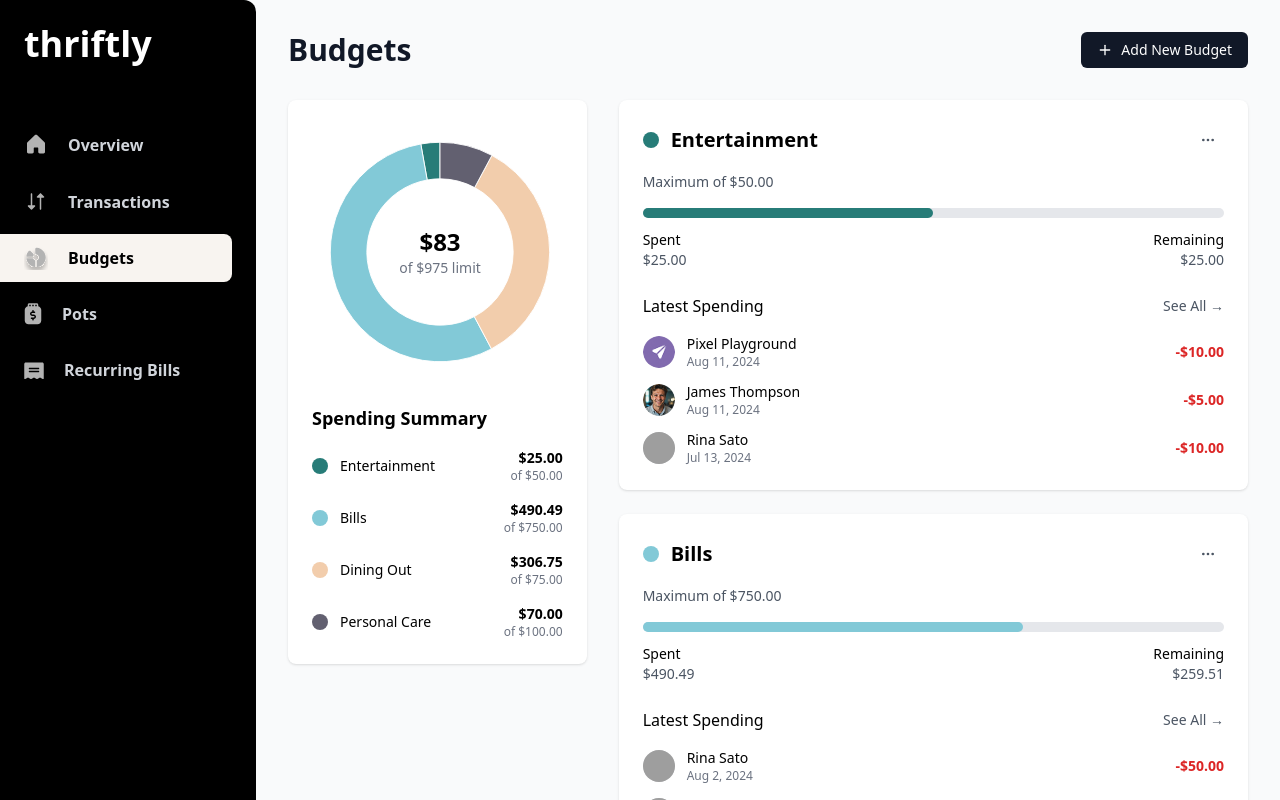
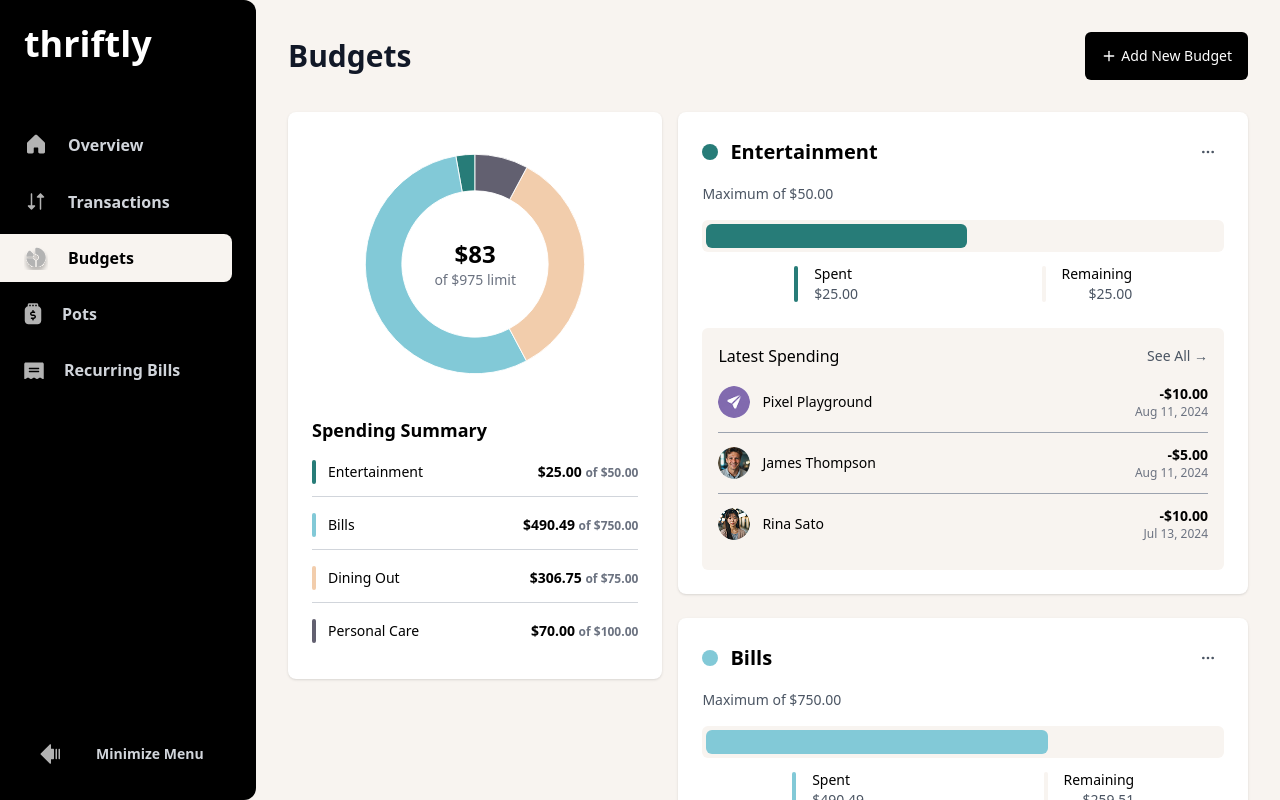
Before and after one commit to devwande/thriftly, a React (Vite) app: page /budget in a window 1280 px wide. Shown: the top 800 px of the page. Built offline with nearby package versions, Linux system fonts and the light colour scheme; grey boxes are pictures that could not be loaded.

Commit message:
budget page done

```diff
--- a/src/components/budget/BudgetCategoryCard.tsx
+++ b/src/components/budget/BudgetCategoryCard.tsx
@@ -44,21 +44,28 @@ const BudgetCategoryCard = ({
       <p className="text-sm text-gray-600 mb-4">Maximum of ${maximum.toFixed(2)}</p>
 
       <div className="mb-6">
-        <div className="w-full bg-gray-200 rounded-full h-2.5 mb-3">
+        <div className="w-full bg-[#F8F4F0] rounded-md h-8 mb-3 flex items-center">
             <div
-            className="h-2.5 rounded-full"
+                className="h-6 mx-1 rounded-md"
                 style={{
                 width: `${Math.min(percentage, 100)}%`,
                 backgroundColor: theme,
                 }}
             ></div>
         </div>
-        <div className="flex justify-between text-sm">
+        <div className="flex justify-around text-sm">
+          <div className="flex items-center gap-4">
+            <div className="w-1 h-9 rounded-full" style={{ backgroundColor: theme }} />
             <div>
                 <p className="font-medium">Spent</p>
                 <p className="text-gray-600">${spent.toFixed(2)}</p>
             </div>
+          </div>
+
           <div className="text-right">
+            <div className="flex items-center gap-4">
+                <div className="w-1 h-9 rounded-full bg-[#F8F4F0]"/>
+                <div>
                     <p className="font-medium">Remaining</p>
                     <p className={isOverBudget ? "text-red-600" : "text-gray-600"}>
                       {isOverBudget ? "-" : ""}${Math.abs(remaining).toFixed(2)}
@@ -66,9 +73,11 @@ const BudgetCategoryCard = ({
                 </div>
             </div>
            </div>
+        </div>
+      </div>
 
-      <div>
-        <div className="flex items-center justify-between mb-4">
+      <div className="p-4 bg-[#F8F4F0] rounded-md">
+        <div className="flex items-center justify-between mb-4 ">
           <h4 className="font-medium">Latest Spending</h4>
           <button className="text-sm text-gray-600 hover:underline">See All →</button>
         </div>
--- a/src/components/budget/LatestTransactions.tsx
+++ b/src/components/budget/LatestTransactions.tsx
@@ -12,19 +12,21 @@ interface LatestTransactionsProps {
 
 const LatestTransactions = ({ transactions, formatDate }: LatestTransactionsProps) => {
   return (
-    <div className="space-y-3">
+    <div className="space-y-3 ">
       {transactions.map((transaction, index) => (
-        <div key={index} className="flex items-center justify-between">
+        <div key={index} className={`flex items-center justify-between pb-3 ${
+        index !== transactions.length - 1 ? "border-b border-gray-400" : ""
+      }`}>
           <div className="flex items-center gap-3">
             <div className="w-8 h-8 bg-gray-200 rounded-full overflow-hidden flex items-center justify-center">
               <img src={transaction.avatar} alt={transaction.name} className="w-full h-full object-cover" />
             </div>
-            <div>
-              <p className="text-sm font-medium">{transaction.name}</p>
+            <p className="text-sm font-medium">{transaction.name}</p>
+          </div>
+          <div className="text-right">
+              <p className="text-sm font-semibold">-${Math.abs(transaction.amount).toFixed(2)}</p>
               <p className="text-xs text-gray-500">{formatDate(transaction.date)}</p>
-            </div>
           </div>
-          <p className="text-sm font-semibold text-red-600">-${Math.abs(transaction.amount).toFixed(2)}</p>
         </div>
       ))}
     </div>
--- a/src/components/budget/SpendingSummary.tsx
+++ b/src/components/budget/SpendingSummary.tsx
@@ -11,15 +11,18 @@ const SpendingSummary = ({ budgetData }: SpendingSummaryProps) => {
   return (
     <div className="space-y-4 mt-6">
       <h3 className="font-semibold text-lg">Spending Summary</h3>
-      {budgetData.map((budget) => (
-        <div key={budget.category} className="flex items-center justify-between">
+      {budgetData.map((budget, index) => (
+        <div
+          key={budget.category}
+          className={`flex items-center justify-between pb-3 ${
+            index !== budgetData.length - 1 ? "border-b border-gray-300" : ""
+          }`} >
           <div className="flex items-center gap-3">
-            <div className="w-4 h-4 rounded-full" style={{ backgroundColor: budget.theme }} />
+            <div className="w-1 h-6 rounded-full" style={{ backgroundColor: budget.theme }} />
             <span className="text-sm font-medium">{budget.category}</span>
           </div>
           <div className="text-right">
-            <p className="text-sm font-semibold">${budget.spent.toFixed(2)}</p>
-            <p className="text-xs text-gray-500">of ${budget.maximum.toFixed(2)}</p>
+            <p className="text-sm font-semibold">${budget.spent.toFixed(2)} <span className="text-xs text-gray-500">of ${budget.maximum.toFixed(2)}</span></p>
           </div>
         </div>
       ))}
--- a/src/pages/Budgets.tsx
+++ b/src/pages/Budgets.tsx
@@ -6,6 +6,7 @@ import { Plus } from "lucide-react"
 import SpendingChart from "../components/budget/SpendingChart"
 import SpendingSummary from "../components/budget/SpendingSummary"
 import BudgetCategoryCard from "../components/budget/BudgetCategoryCard"
+import Footer from "../components/Footer"
 
 interface Transaction {
   avatar: string
@@ -79,7 +80,7 @@ const Budget = () => {
 
   if (!data) {
     return (
-      <div className="min-h-screen bg-gray-50 flex items-center justify-center">
+      <div className="min-h-screen bg-[#F8F4F0] flex items-center justify-center">
         <div className="text-lg">Loading...</div>
       </div>
     )
@@ -92,30 +93,33 @@ const Budget = () => {
   }))
 
   return (
-    <div className="min-h-screen bg-gray-50 flex">
-      <Sidebar />
+    <div className="min-h-screen bg-[#F8F4F0] flex">
+      <div className="hidden lg:block sticky top-0 h-screen">
+        <Sidebar />
+      </div>
       <main className="flex-1 p-8">
         <div className="max-w-7xl mx-auto">
           <div className="flex items-center justify-between mb-8">
             <h1 className="text-3xl font-bold text-gray-900">Budgets</h1>
-            <button className="flex items-center px-4 py-2 rounded-md bg-gray-900 hover:bg-gray-800 text-white text-sm font-medium">
-              <Plus className="h-4 w-4 mr-2" />
+            <button className="flex items-center px-4 py-2 rounded-md bg-black cursor-pointer text-white text-sm font-medium">
+              <Plus className="h-8 w-4 mr-1" />
               Add New Budget
             </button>
           </div>
 
-          <div className="grid grid-cols-1 lg:grid-cols-3 gap-8">
-            <div className="lg:col-span-1">
+          <div className="grid grid-cols-1 lg:grid-cols-5 gap-4">
+            <div className="lg:col-span-2">
               <div className="bg-white rounded-lg shadow p-6">
                 <SpendingChart chartData={chartData} totalRemaining={totalRemaining} totalBudget={totalBudget} />
                 <SpendingSummary budgetData={budgetData} />
               </div>
             </div>
 
-            <div className="lg:col-span-2 space-y-6">
+            <div className="lg:col-span-3 space-y-6">
               {budgetData.map((budget) => (
                 <BudgetCategoryCard key={budget.category} {...budget} formatDate={formatDate} />
               ))}
+              <Footer />
             </div>
           </div>
         </div>
```
Also changed, not shown: public/assets/images/avatars/rina-sato.jpg (added). Lines whose indentation alone changed are shown as unchanged.
